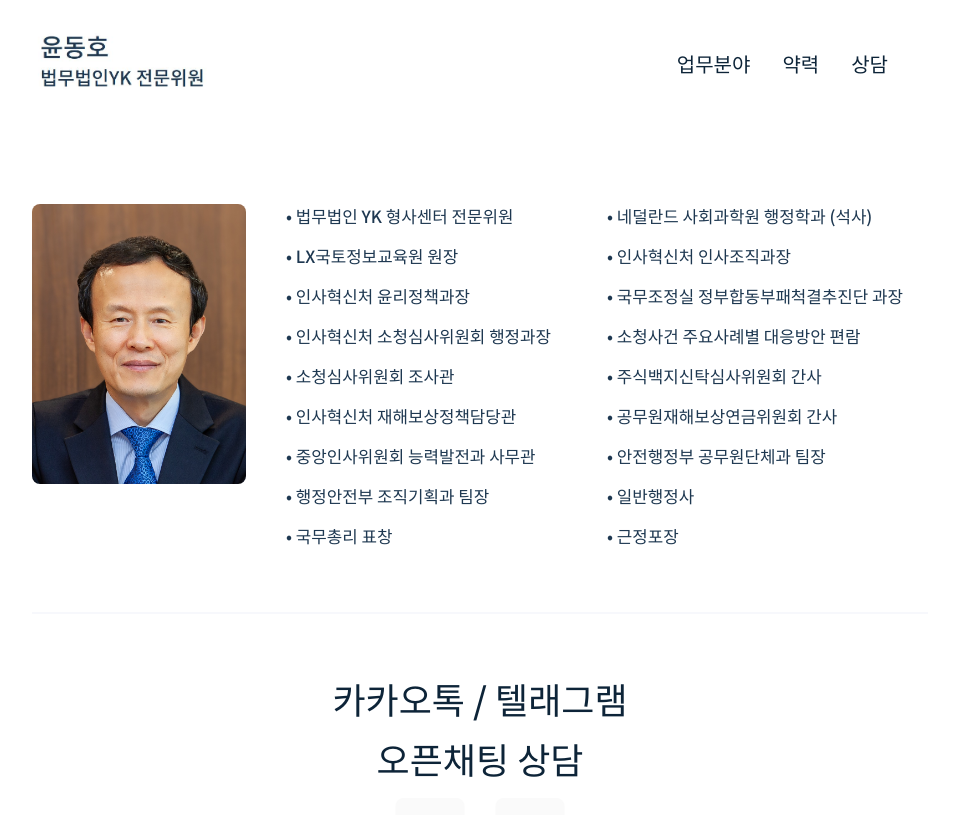
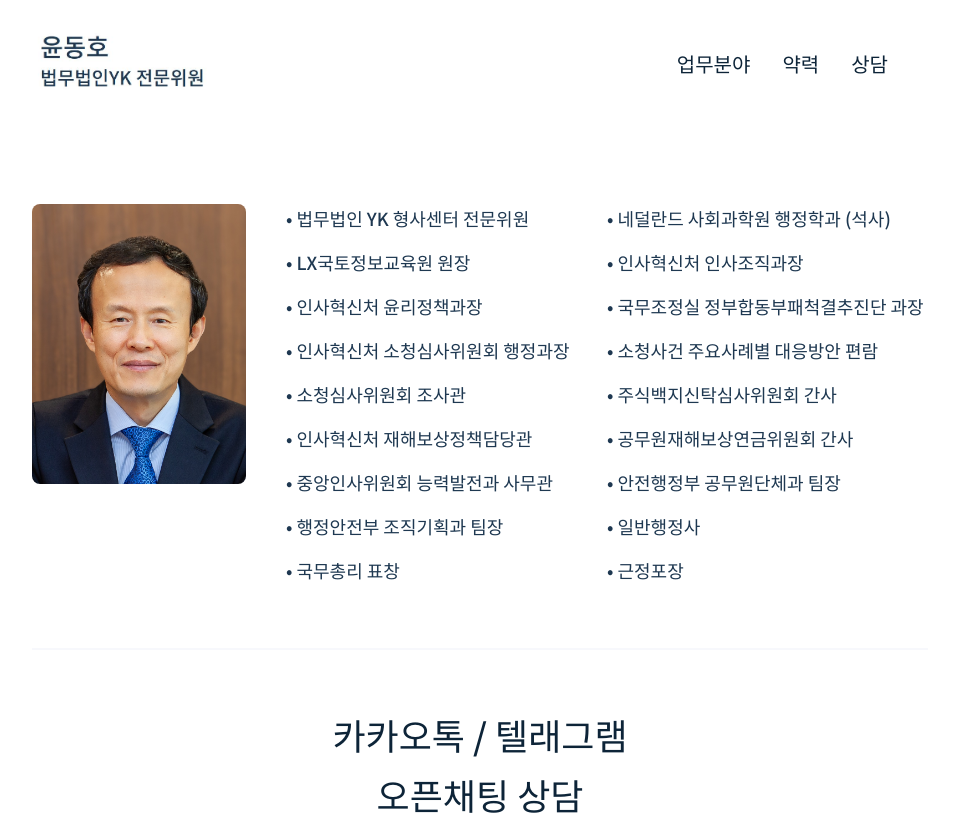
Before and after one commit to vibap00/Portfolio, a Next.js app: page /about in a window 1280 px wide. Shown: the top 815 px of the page, without its empty margins (160-1114 px from the left). Built offline with nearby package versions, Linux system fonts and the light colour scheme.

Commit message:
reponsive web design revision

```diff
--- a/components/about/AboutMeBio.jsx
+++ b/components/about/AboutMeBio.jsx
@@ -21,7 +21,7 @@ function AboutMeBio() {
       <div className="w-full sm:w-3/4 text-left sm:text-left flex flex-wrap justify-end">
         {aboutMe.map((bio) => (
           <p
-            className="text-left sm:text-left mb-4 ml-8 s10:ml-2 s20:ml-2 sm:ml-0 text-ternary-dark dark:text-ternary-light text-base s20:text-between2 md:text-between2 lg:text-between3 w-full md:w-full lg:w-1/2 "
+            className="text-left sm:text-left mb-4 ml-8 s10:ml-2 s20:ml-2 sm:ml-0 text-ternary-dark dark:text-ternary-light text-base s20:text-between2 md:text-between2 lg:text-lg w-full md:w-full lg:w-1/2 "
             key={bio.id}
           >
             &bull; {bio.bio}
--- a/components/contact/ContactDetails.jsx
+++ b/components/contact/ContactDetails.jsx
@@ -57,7 +57,7 @@ function ContactDetails() {
 								<i className="text-2xl text-neutral-500 dark:text-neutral-400 mr-4 mt-2 mb-4">
 									{contact.icon}
 								</i>
-								<span className="text-between2 s20:text-between3 md:text-between3 lg:text-between3 mb-2 text-ternary-dark dark:text-ternary-light">
+								<span className="text-between2 s20:text-between3 md:text-between3 lg:text-lg mb-2 text-ternary-dark dark:text-ternary-light">
 									{contact.name.split("\n").map((item, i) => <p key={i}>{item}</p>)}
 								</span>
 							</a>
```
